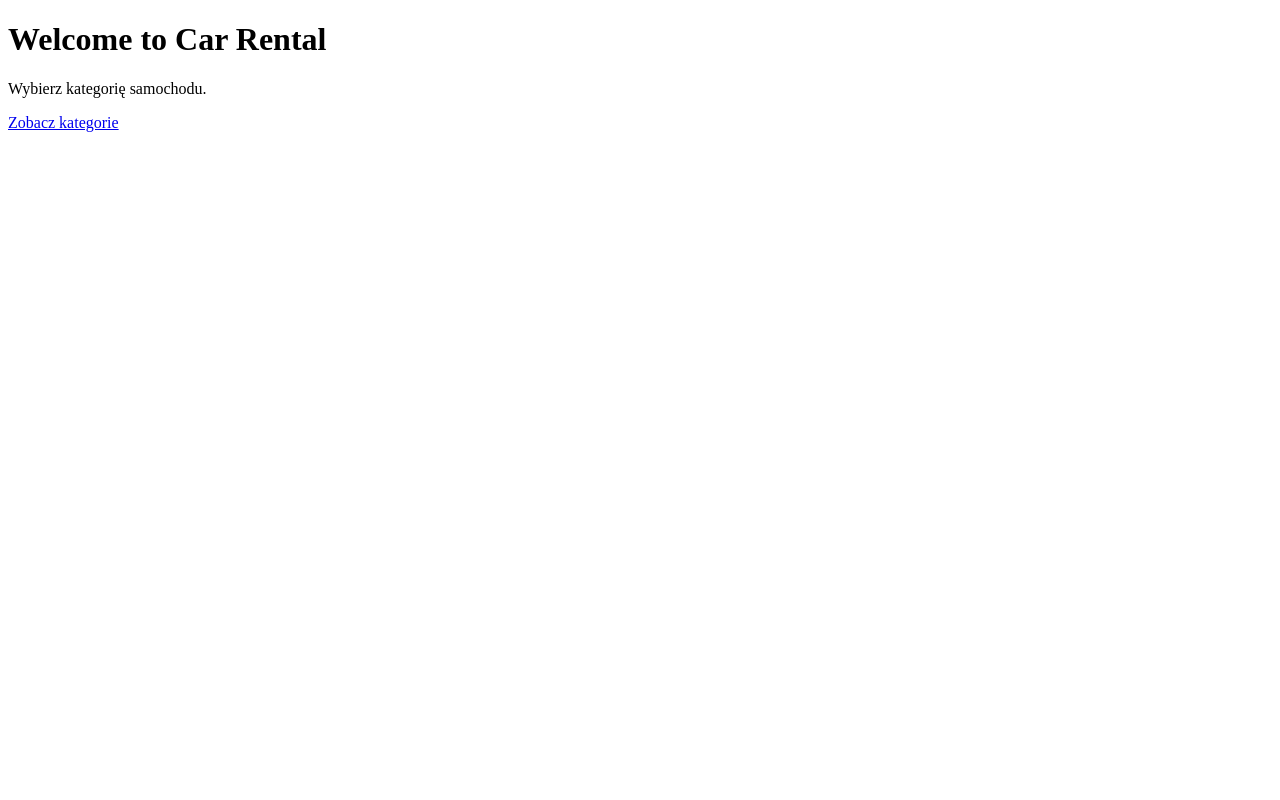
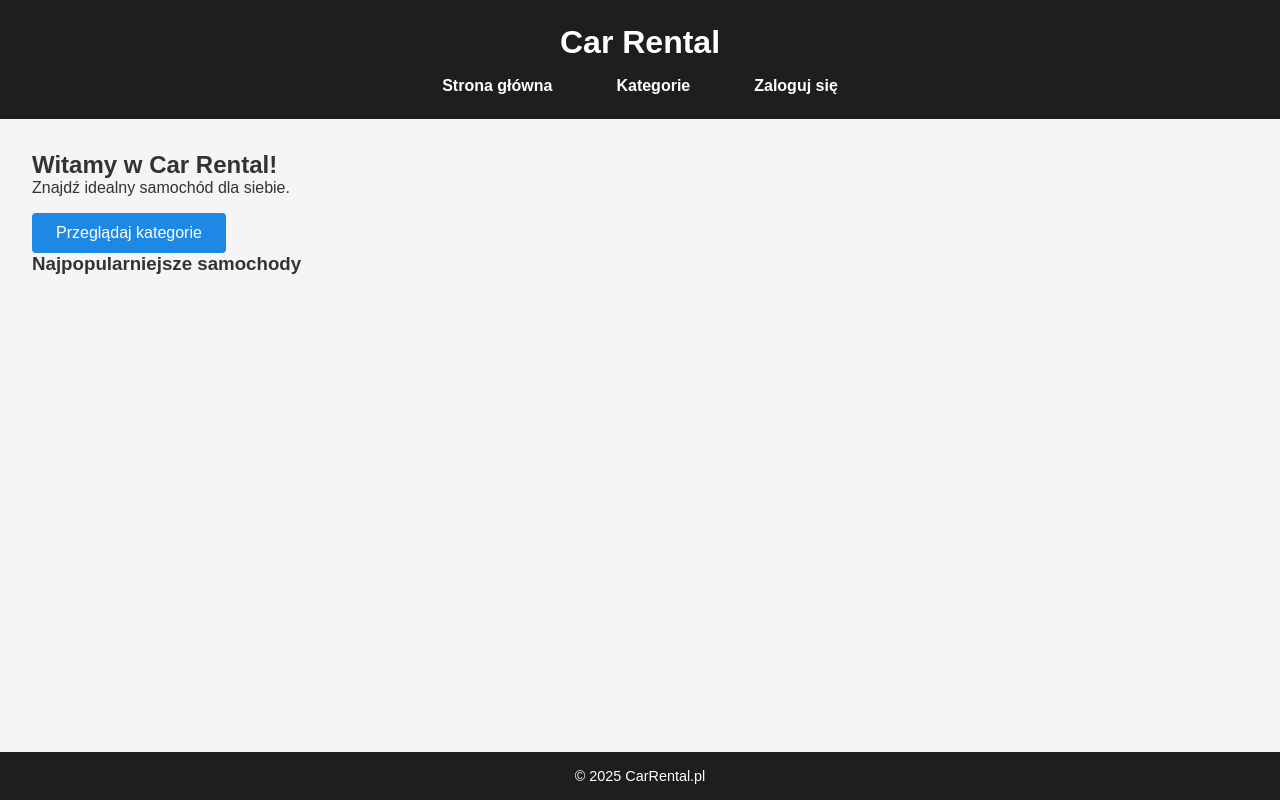
Before and after one commit to TomaszNiznik/CarRental, a Django app: page /cars/ in a window 1280 px wide. Run offline with Django 5.2, Linux system fonts and the light colour scheme.

Commit message:
Initial homepage layout and styles implemented...

```diff
--- a/cars/views.py
+++ b/cars/views.py
@@ -13,9 +13,11 @@ def category(request, category_id=None):
     if category_id:
         # Filtrujemy samochody po kategorii
         cars_in_category = Car.objects.filter(category=category_id)
+        category_name = dict(Car.CAR_CLASSES).get(category_id)  # Pobieramy nazwę kategorii
         return render(request, 'cars/category.html.jinja', {
             'cars': cars_in_category,
-            'category_id': category_id
+            'category_id': category_id,
+            'category_name': category_name  # Przekazujemy nazwę kategorii
         })
 
     # Jeśli nie ma category_id, wyświetlamy listę kategorii (opcjonalne, fallback)
--- a/requirements.txt
+++ b/requirements.txt
@@ -1,5 +1,5 @@
 asgiref==3.8.1
 Django==5.2
-pillow==11.1.0
+pillow==11.2.1
 sqlparse==0.5.3
 tzdata==2025.2
--- /dev/null
+++ b/static/styles.css
@@ -0,0 +1,145 @@
+/* Reset i podstawy */
+* {
+    box-sizing: border-box;
+    margin: 0;
+    padding: 0;
+}
+
+body, html {
+    height: 100%;
+    font-family: Arial, sans-serif;
+    background-color: #f5f5f5;
+    color: #333;
+}
+
+/* Layout przyklejonej stopki */
+.layout {
+    display: grid;
+    grid-template-rows: auto 1fr auto;  /* Główna treść i stopka zawsze na dole */
+    min-height: 100vh;
+}
+
+/* Nagłówek */
+header {
+    background-color: #1e1e1e;
+    color: white;
+    padding: 1.5rem 2rem;
+    text-align: center;
+}
+
+header h1 {
+    margin-bottom: 1rem;
+    font-size: 2rem;
+    font-weight: bold;
+}
+
+/* Nawigacja */
+nav ul {
+    list-style: none;
+    display: flex;
+    justify-content: center;
+    gap: 2rem; /* Przerwy między przyciskami */
+}
+
+nav li {
+    display: inline;
+}
+
+nav a {
+    color: white;
+    text-decoration: none;
+    font-weight: bold;
+    padding: 0.5rem 1rem;
+    border-radius: 4px;
+    transition: color 0.3s, background-color 0.3s;
+}
+
+nav a:hover {
+    color: #00bcd4;
+    background-color: #333;
+}
+
+/* Główna treść */
+main {
+    padding: 2rem;
+}
+
+/* Przegląd kategorii */
+.category-list {
+    display: grid;
+    grid-template-columns: repeat(auto-fill, minmax(250px, 1fr));
+    gap: 1.5rem;
+}
+
+.category-list li {
+    list-style: none;
+    background-color: #fff;
+    padding: 1rem;
+    border-radius: 8px;
+    box-shadow: 0 4px 8px rgba(0, 0, 0, 0.1);
+    text-align: center;
+}
+
+.category-list a {
+    color: #1e88e5;
+    font-size: 1.2rem;
+    font-weight: bold;
+    text-decoration: none;
+    display: block;
+    margin-top: 1rem;
+}
+
+.category-list a:hover {
+    color: #00bcd4;
+}
+
+/* Przyciski */
+.button {
+    background-color: #1e88e5;
+    color: white;
+    padding: 0.7rem 1.5rem;
+    border: none;
+    border-radius: 4px;
+    cursor: pointer;
+    font-size: 1rem;
+    transition: background-color 0.3s ease;
+    display: inline-block;
+    margin-top: 1rem;
+}
+
+.button:hover {
+    background-color: #1565c0;
+}
+
+/* Stopka */
+footer {
+    background-color: #1e1e1e;
+    color: white;
+    text-align: center;
+    padding: 1rem;
+    font-size: 0.9rem;
+    position: relative;
+    bottom: 0;
+    width: 100%;
+}
+
+/* Linki */
+a {
+    color: #1e88e5;
+    text-decoration: none;
+}
+
+a:hover {
+    text-decoration: underline;
+}
+
+/* Responsywność */
+@media (max-width: 768px) {
+    nav ul {
+        flex-direction: column;  /* Układ pionowy na mniejszych ekranach */
+    }
+
+    .category-list {
+        grid-template-columns: 1fr; /* Kategoria zajmuje całą szerokość na małych ekranach */
+    }
+}
--- a/templates/base.html.jinja
+++ b/templates/base.html.jinja
@@ -1,22 +1,35 @@
+{% load static %}  <!-- Dodaj to na początku pliku! -->
 <!DOCTYPE html>
 <html lang="pl">
 <head>
     <meta charset="UTF-8">
     <title>{% block title %}Car Rental{% endblock %}</title>
+    <link rel="stylesheet" href="{% static 'styles.css' %}">
 </head>
+
 <body>
-    <header>
-        {% if request.path == '/' %}
-            <!-- Pokaż tylko na stronie głównej -->
-            <h1><a href="{% url 'cars:index' %}">Car Rental</a></h1>
+    <div class="layout">
+        <header>
+            <h1>Car Rental</h1>
             <nav>
-                <a href="{% url 'cars:index' %}">Strona główna</a>
-                <a href="{% url 'cars:category' 'a' %}">Kategorie</a>
+                <ul>
+                    <li><a href="{% url 'cars:index' %}">Strona główna</a></li>
+                    <li><a href="{% url 'cars:category_list' %}">Kategorie</a></li>
+                    {% if request.user.is_authenticated %}
+                        <!-- Możesz dodać inne opcje dla zalogowanych użytkowników tutaj -->
+                    {% else %}
+                        <li><a href="{% url 'users:login' %}">Zaloguj się</a></li>
+                    {% endif %}
+                </ul>
             </nav>
-        {% endif %}
-    </header>
-    <main>
-        {% block content %}{% endblock %}
-    </main>
+        </header>
+        <main>
+            {% block content %}
+            {% endblock %}
+        </main>
+        <footer>
+            <p>&copy; 2025 CarRental.pl</p>
+        </footer>
+    </div>
 </body>
 </html>
--- a/templates/cars/category.html.jinja
+++ b/templates/cars/category.html.jinja
@@ -6,7 +6,7 @@
 </head>
 <body>
     {% if category_id %}
-        <h1>Samochody w kategorii: {{ category_id }}</h1>
+        <h1>Samochody w kategorii: {{ category_name }}</h1>  <!-- Zamiast category_id użyj category_name -->
         <ul>
             {% for car in cars %}
                 <li>
--- a/templates/cars/index.html.jinja
+++ b/templates/cars/index.html.jinja
@@ -1,12 +1,25 @@
-<!DOCTYPE html>
-<html lang="pl">
-<head>
-    <meta charset="UTF-8">
-    <title>Welcome to Car Rental</title>
-</head>
-<body>
-    <h1>Welcome to Car Rental</h1>
-    <p>Wybierz kategorię samochodu.</p>
-    <a href="{% url 'cars:category_list' %}">Zobacz kategorie</a>
-</body>
-</html>
+{% extends 'base.html.jinja' %}
+
+{% block title %}Strona główna{% endblock %}
+
+{% block content %}
+    <section class="welcome">
+        <h2>Witamy w Car Rental!</h2>
+        <p>Znajdź idealny samochód dla siebie.</p>
+        <a href="{% url 'cars:category_list' %}" class="button">Przeglądaj kategorie</a>
+    </section>
+
+    <section class="popular">
+        <h3>Najpopularniejsze samochody</h3>
+        <ul class="car-list">
+            {% for car in cars %}
+                <li class="car-card">
+                    <h4>{{ car.brand }} {{ car.model }}</h4>
+                    <img src="{{ car.image.url }}" alt="{{ car.brand }} {{ car.model }}">
+                    <p>{{ car.price }} zł / dzień</p>
+                    <a href="{% url 'cars:car' car.id %}" class="button">Szczegóły</a>
+                </li>
+            {% endfor %}
+        </ul>
+    </section>
+{% endblock %}
```
Also changed, not shown: carrental/settings.py (+12 -0 lines).
